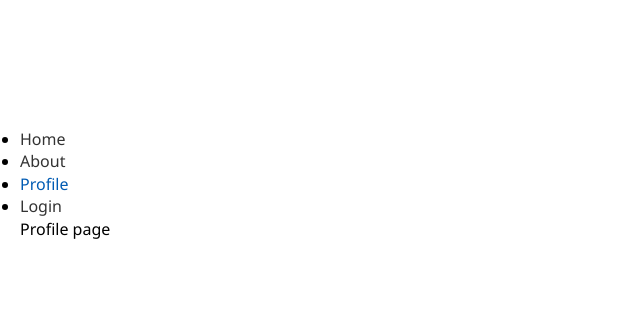
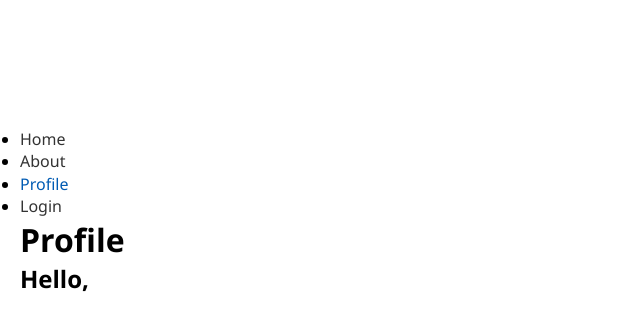
Before and after one commit to kamrantahir2/TodoApp-IbasLogic, a React (Vite) app: page /profile in a window 1280 px wide. Shown: the top 330 px of the page, without its empty margins (0-640 px from the left). Built offline with nearby package versions, Linux system fonts and the light colour scheme.

Commit message:
Add ability to consume context data to Profile component

```diff
--- a/src/routes/Login.jsx
+++ b/src/routes/Login.jsx
@@ -8,7 +8,8 @@ import { useAuthContext } from "@/context/AuthContext";
 // We will create a form to take the user's input
 const Login = () => {
 
-    // We will access the login function from the context store and current form input state
+    // We will access the login function from the context store and current form input state.
+    // The current state is now available
     const { login } = useAuthContext();
 
     const [username, setUsername] = useState('');
--- a/src/routes/Profile.jsx
+++ b/src/routes/Profile.jsx
@@ -1,6 +1,18 @@
+
+// We want to display the user's username in the profile route. To do this wee need to consume it from the context store
+import { useAuthContext } from "@/context/AuthContext";
+import styles from '@/styles/Profile.module.css';
 
 const Profile = () => {
-    return <div>Profile page</div>;
+    const { user } = useAuthContext();
+    return (
+        <div>
+            <h1>Profile</h1>
+            <div className={styles.Profile} >
+                <h2>Hello, {user}</h2>
+            </div>
+        </div>
+    );
 };
 
 
--- /dev/null
+++ b/src/styles/Profile.module.css
@@ -0,0 +1,4 @@
+.profile {
+    max-width: 10000px;
+    margin: 0 auto;
+}
```
